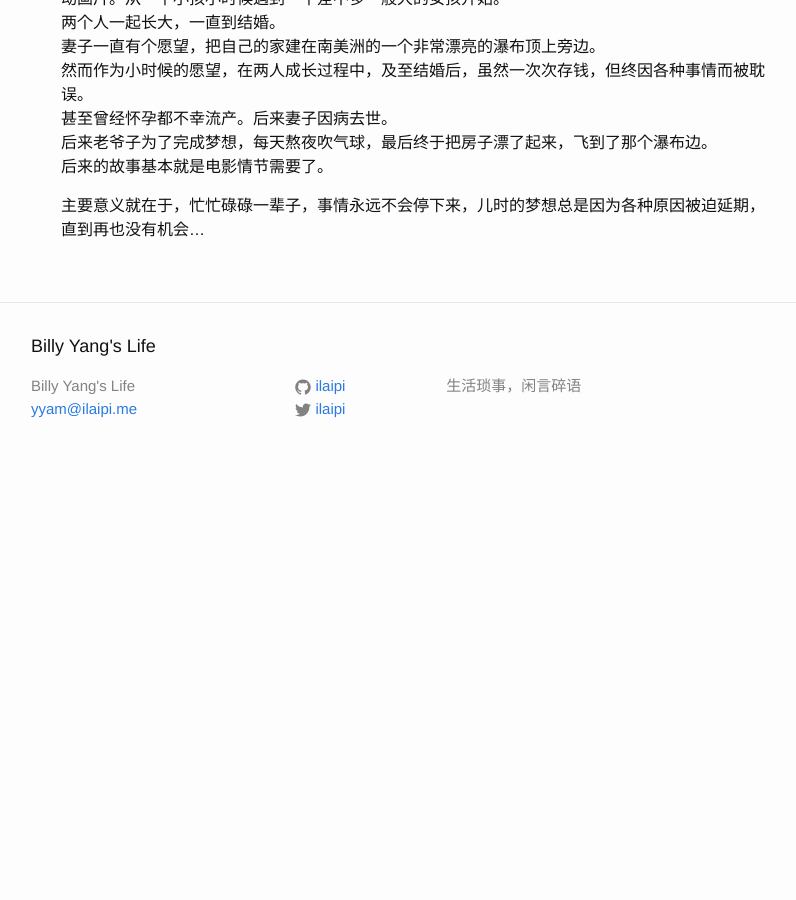
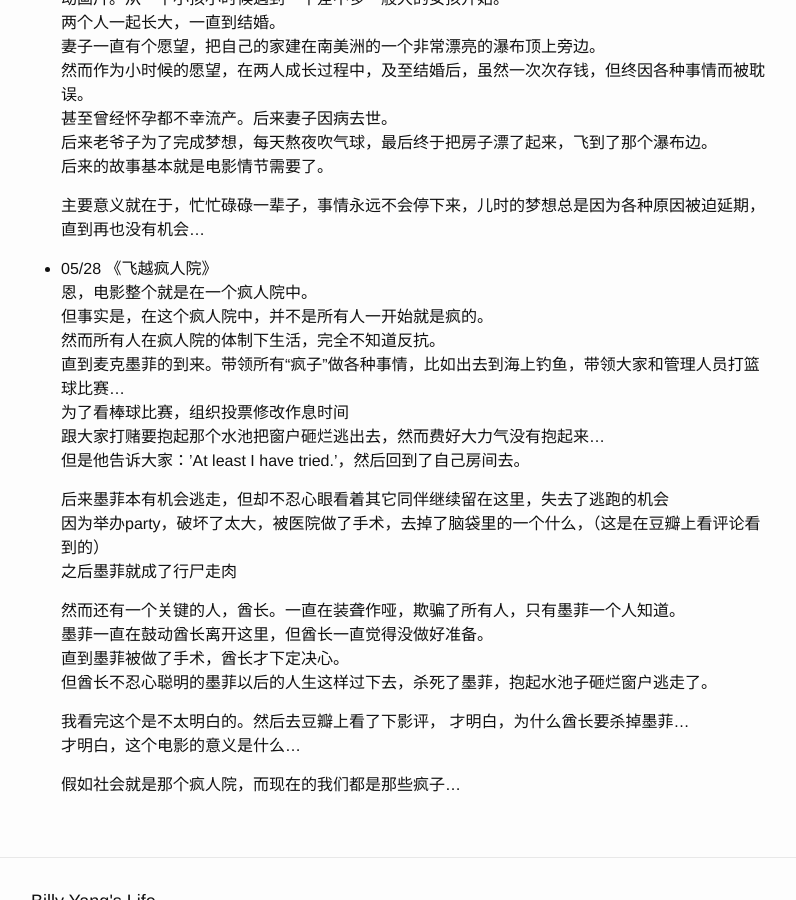
Before and after one commit to ipiali/ipiali.github.io, a Jekyll site: the page built from _posts/2016-03-04-2016-movies.md, in a window 1280 px wide and 900 px high, scrolled down 5445 px. Shown: the whole window, without its empty margins (239-1035 px from the left). Built offline with Jekyll 4.4.1, drawn with Linux system fonts in a browser that asks for light colours; before the commit the page ends 5925 px from its top, so only the background shows below that.

Commit message:
添加飞越疯人院

```diff
--- a/_posts/2016-03-04-2016-movies.md
+++ b/_posts/2016-03-04-2016-movies.md
@@ -243,3 +243,27 @@ categories: 2016-life
   后来的故事基本就是电影情节需要了。
 
   主要意义就在于，忙忙碌碌一辈子，事情永远不会停下来，儿时的梦想总是因为各种原因被迫延期，直到再也没有机会...
+
+- 05/28 《飞越疯人院》
+  恩，电影整个就是在一个疯人院中。
+  但事实是，在这个疯人院中，并不是所有人一开始就是疯的。
+  然而所有人在疯人院的体制下生活，完全不知道反抗。
+  直到麦克墨菲的到来。带领所有“疯子”做各种事情，比如出去到海上钓鱼，带领大家和管理人员打篮球比赛...
+  为了看棒球比赛，组织投票修改作息时间
+  跟大家打赌要抱起那个水池把窗户砸烂逃出去，然而费好大力气没有抱起来...
+  但是他告诉大家：'At least I have tried.'，然后回到了自己房间去。
+
+  后来墨菲本有机会逃走，但却不忍心眼看着其它同伴继续留在这里，失去了逃跑的机会
+  因为举办party，破坏了太大，被医院做了手术，去掉了脑袋里的一个什么，（这是在豆瓣上看评论看到的）
+  之后墨菲就成了行尸走肉
+
+  然而还有一个关键的人，酋长。一直在装聋作哑，欺骗了所有人，只有墨菲一个人知道。
+  墨菲一直在鼓动酋长离开这里，但酋长一直觉得没做好准备。
+  直到墨菲被做了手术，酋长才下定决心。
+  但酋长不忍心聪明的墨菲以后的人生这样过下去，杀死了墨菲，抱起水池子砸烂窗户逃走了。
+
+  我看完这个是不太明白的。然后去豆瓣上看了下影评，
+  才明白，为什么酋长要杀掉墨菲...
+  才明白，这个电影的意义是什么...
+
+  假如社会就是那个疯人院，而现在的我们都是那些疯子...
```
